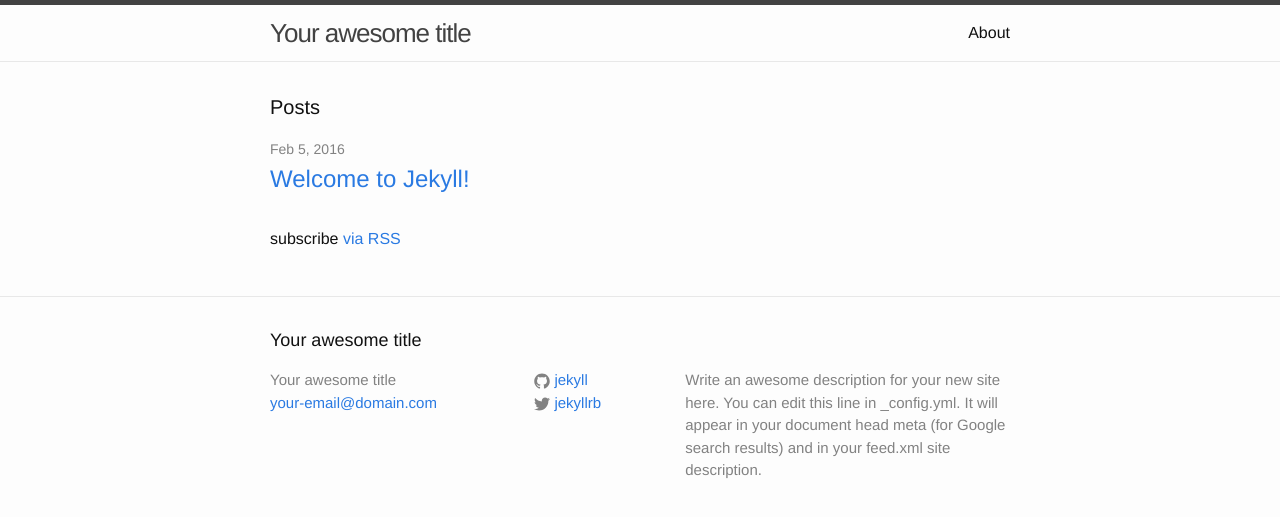
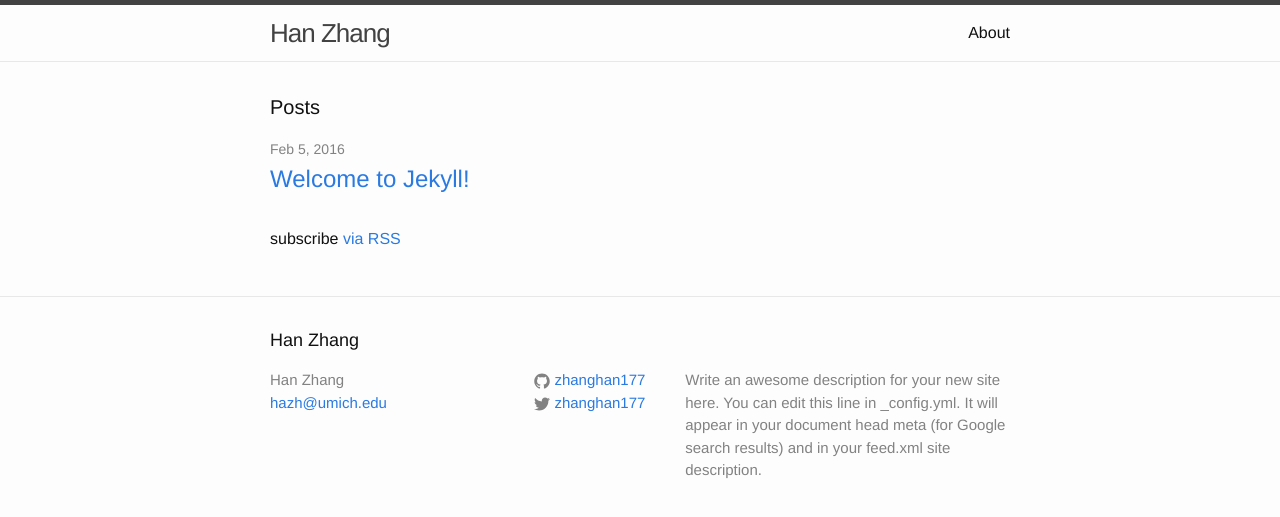
Before and after one commit to zhanghan177/zhanghan177.github.io, a Jekyll site: the page built from index.html, in a window 1280 px wide. Shown: the top 517 px of the page. Built offline with Jekyll 4.4.1, drawn with Linux system fonts in a browser that asks for light colours.

Commit message:
Save before delete

```diff
--- a/_config.yml
+++ b/_config.yml
@@ -6,16 +6,19 @@
 # 'jekyll serve'. If you change this file, please restart the server process.
 
 # Site settings
-title: Your awesome title
-email: your-email@domain.com
+title: Han Zhang
+email: hazh@umich.edu
 description: > # this means to ignore newlines until "baseurl:"
   Write an awesome description for your new site here. You can edit this
   line in _config.yml. It will appear in your document head meta (for
   Google search results) and in your feed.xml site description.
 baseurl: "" # the subpath of your site, e.g. /blog
-url: "http://yourdomain.com" # the base hostname & protocol for your site
-twitter_username: jekyllrb
-github_username:  jekyll
+url: "http://www.zhanghan177.me" # the base hostname & protocol for your site
+twitter_username: zhanghan177
+github_username:  zhanghan177
 
 # Build settings
+kramdown:
+  input: GFM
 markdown: kramdown
+incremental: true
```
